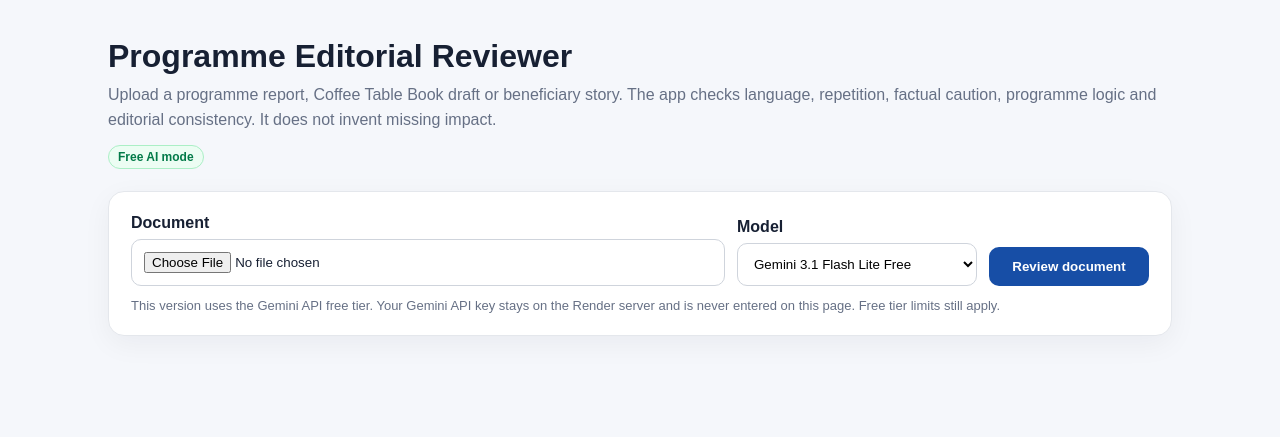
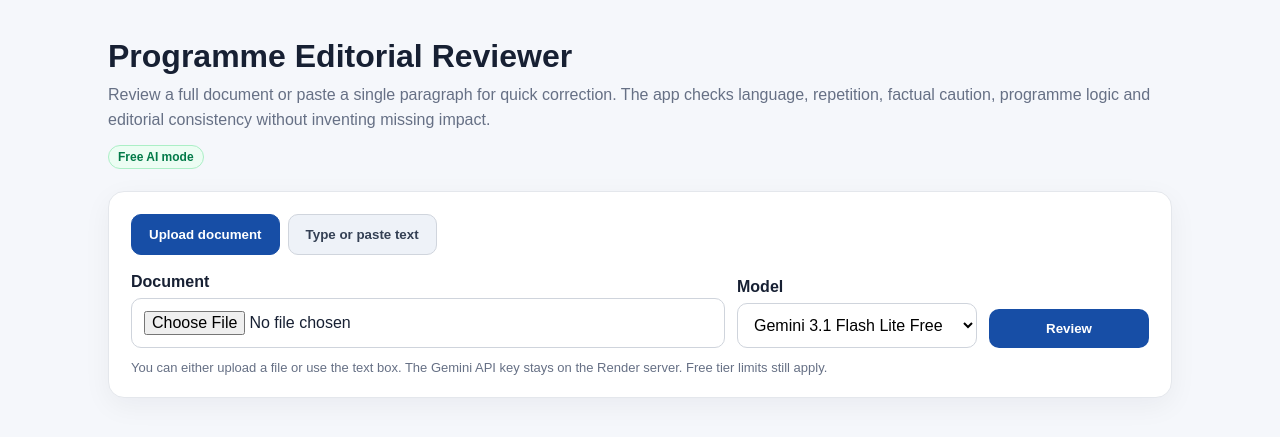
Before and after one commit to 36kuberanenterprises-tech/ProgrammeEditorialReviewer, a FastAPI app: page / in a window 1280 px wide. Shown: the top 437 px of the page. Run offline with FastAPI, Linux system fonts and the light colour scheme.

Commit message:
Add paste and type text review mode

```diff
--- a/templates/index.html
+++ b/templates/index.html
@@ -9,28 +9,40 @@
 *{box-sizing:border-box} body{margin:0;font-family:Arial,Helvetica,sans-serif;background:var(--bg);color:var(--ink)}
 .wrap{max-width:1100px;margin:38px auto;padding:0 18px}.hero{margin-bottom:22px}.hero h1{font-size:32px;margin:0 0 8px}.hero p{color:var(--muted);margin:0;line-height:1.55}
 .card{background:var(--card);border:1px solid var(--line);border-radius:16px;padding:22px;box-shadow:0 8px 28px rgba(16,24,40,.05)}
-form.row{display:grid;grid-template-columns:1fr 240px 160px;gap:12px;align-items:end}.field label{display:block;font-weight:700;margin-bottom:7px}.field input,.field select{width:100%;padding:12px;border:1px solid #cfd4dc;border-radius:10px;background:#fff}
+.modebar{display:flex;gap:8px;margin-bottom:18px;flex-wrap:wrap}.modebtn{background:#eef2f8;color:#344054;border:1px solid #d0d5dd}.modebtn.active{background:var(--accent);color:#fff;border-color:var(--accent)}
+form.row{display:grid;grid-template-columns:1fr 240px 160px;gap:12px;align-items:end}.field label{display:block;font-weight:700;margin-bottom:7px}.field input,.field select,textarea{width:100%;padding:12px;border:1px solid #cfd4dc;border-radius:10px;background:#fff;font:inherit}textarea{min-height:210px;resize:vertical;line-height:1.55}
+.textwrap{display:none;margin-bottom:16px}.textmeta{display:flex;justify-content:space-between;gap:10px;margin-top:6px;font-size:12px;color:var(--muted)}
 button{border:0;border-radius:10px;padding:12px 17px;background:var(--accent);color:white;font-weight:700;cursor:pointer}button.secondary{background:#344054}button:disabled{opacity:.55;cursor:not-allowed}
 .note{margin-top:12px;color:var(--muted);font-size:13px}.status{margin:18px 0;padding:12px 14px;border-radius:10px;background:#eef4ff;display:none}.status.error{background:#fff1f0;color:var(--danger)}
 .actions{display:none;gap:10px;margin:18px 0}.item{border-top:1px solid var(--line);padding:22px 0}.item:first-child{border-top:0}.meta{display:flex;justify-content:space-between;gap:10px;margin-bottom:8px}.reason{font-size:14px;color:var(--muted);margin:8px 0}.flag{margin-top:8px;padding:9px 11px;background:#fff4ed;color:#9a3412;border-radius:8px;font-size:14px}.revised{padding:13px;border:1px solid var(--line);border-radius:10px;line-height:1.6;background:#f8fbff;margin-top:8px}.label{font-size:12px;text-transform:uppercase;letter-spacing:.05em;color:var(--muted);font-weight:700;margin-bottom:5px}.diff-del{color:#b42318;text-decoration:line-through}.diff-add{color:#0665c9;font-weight:600}
 .badge{display:inline-block;background:#ecfdf3;color:#027a48;border:1px solid #abefc6;border-radius:999px;padding:4px 9px;font-size:12px;font-weight:700;margin-top:12px}
-@media(max-width:760px){form.row{grid-template-columns:1fr}.hero h1{font-size:27px}.actions{flex-direction:column}}
+@media(max-width:760px){form.row{grid-template-columns:1fr}.hero h1{font-size:27px}.actions{flex-direction:column}.textmeta{flex-direction:column}}
 </style>
 </head>
 <body>
 <div class="wrap">
   <div class="hero">
     <h1>Programme Editorial Reviewer</h1>
-    <p>Upload a programme report, Coffee Table Book draft or beneficiary story. The app checks language, repetition, factual caution, programme logic and editorial consistency. It does not invent missing impact.</p>
+    <p>Review a full document or paste a single paragraph for quick correction. The app checks language, repetition, factual caution, programme logic and editorial consistency without inventing missing impact.</p>
     <span class="badge">Free AI mode</span>
   </div>
   <div class="card">
+    <div class="modebar">
+      <button type="button" id="fileMode" class="modebtn active">Upload document</button>
+      <button type="button" id="textMode" class="modebtn">Type or paste text</button>
+    </div>
+
+    <div id="textWrap" class="textwrap">
+      <div class="field"><label>Text or paragraph</label><textarea id="textInput" placeholder="Type or paste one paragraph, beneficiary story, email text, report section or any content here..."></textarea></div>
+      <div class="textmeta"><span>For paragraph wise checking, paste only the paragraph you want to review.</span><span id="charCount">0 characters</span></div>
+    </div>
+
     <form id="reviewForm" class="row">
-      <div class="field"><label>Document</label><input id="file" type="file" accept=".docx,.pdf,.txt,.md" required></div>
+      <div class="field" id="fileField"><label>Document</label><input id="file" type="file" accept=".docx,.pdf,.txt,.md"></div>
       <div class="field"><label>Model</label><select id="model"><option value="gemini-3.1-flash-lite">Gemini 3.1 Flash Lite Free</option><option value="gemini-3.8-flash">Gemini 3.8 Flash Free</option></select></div>
-      <button id="go" type="submit">Review document</button>
+      <button id="go" type="submit">Review</button>
     </form>
-    <div class="note">This version uses the Gemini API free tier. Your Gemini API key stays on the Render server and is never entered on this page. Free tier limits still apply.</div>
+    <div class="note">You can either upload a file or use the text box. The Gemini API key stays on the Render server. Free tier limits still apply.</div>
     <div id="status" class="status"></div>
     <div id="actions" class="actions">
       <button class="secondary" onclick="downloadDoc('reviewed')">Download marked review</button>
@@ -40,10 +52,15 @@ button{border:0;border-radius:10px;padding:12px 17px;background:var(--accent);co
   </div>
 </div>
 <script>
-let currentItems = []; let currentFilename = 'document.docx';
+let currentItems = []; let currentFilename = 'document.docx'; let mode='file';
 const statusBox = document.getElementById('status');
+const fileMode=document.getElementById('fileMode'), textMode=document.getElementById('textMode');
+const fileField=document.getElementById('fileField'), textWrap=document.getElementById('textWrap'), textInput=document.getElementById('textInput');
 function status(msg, err=false){statusBox.style.display='block';statusBox.className='status'+(err?' error':'');statusBox.textContent=msg;}
 function esc(s){return (s||'').replace(/[&<>"']/g,c=>({'&':'&amp;','<':'&lt;','>':'&gt;','"':'&quot;',"'":'&#39;'}[c]));}
+function setMode(next){mode=next; const isText=mode==='text'; textWrap.style.display=isText?'block':'none'; fileField.style.display=isText?'none':'block'; fileMode.classList.toggle('active',!isText); textMode.classList.toggle('active',isText); statusBox.style.display='none';}
+fileMode.onclick=()=>setMode('file'); textMode.onclick=()=>setMode('text');
+textInput.addEventListener('input',()=>document.getElementById('charCount').textContent=textInput.value.length+' characters');
 function diffWords(a,b){
   const A=a.split(/\s+/), B=b.split(/\s+/); const n=A.length,m=B.length;
   const dp=Array.from({length:n+1},()=>Array(m+1).fill(0));
@@ -52,10 +69,15 @@ function diffWords(a,b){
   while(i<n)out.push('<span class="diff-del">'+esc(A[i++])+'</span>'); while(j<m)out.push('<span class="diff-add">'+esc(B[j++])+'</span>'); return out.join(' ');
 }
 document.getElementById('reviewForm').addEventListener('submit', async e=>{
-  e.preventDefault(); const file=document.getElementById('file').files[0]; if(!file)return;
-  currentFilename=file.name; const fd=new FormData(); fd.append('file',file); fd.append('model',document.getElementById('model').value);
-  document.getElementById('go').disabled=true; document.getElementById('results').innerHTML=''; document.getElementById('actions').style.display='none'; status('Reviewing the document. Larger files may take a few minutes.');
-  try{const r=await fetch('/review',{method:'POST',body:fd}); const data=await r.json(); if(!r.ok)throw new Error(data.detail||'Review failed'); currentItems=data.items; status(`Review complete. ${data.count} paragraphs checked using ${data.provider}.`); document.getElementById('actions').style.display='flex';
+  e.preventDefault(); const fd=new FormData();
+  if(mode==='text'){
+    const txt=textInput.value.trim(); if(!txt){status('Please type or paste text to review.',true);return;} fd.append('text',txt); currentFilename='Pasted Text.docx';
+  }else{
+    const file=document.getElementById('file').files[0]; if(!file){status('Please choose a document to review.',true);return;} fd.append('file',file); currentFilename=file.name;
+  }
+  fd.append('model',document.getElementById('model').value);
+  document.getElementById('go').disabled=true; document.getElementById('results').innerHTML=''; document.getElementById('actions').style.display='none'; status(mode==='text'?'Reviewing the text...':'Reviewing the document. Larger files may take a few minutes.');
+  try{const r=await fetch('/review',{method:'POST',body:fd}); const data=await r.json(); if(!r.ok)throw new Error(data.detail||'Review failed'); currentItems=data.items; currentFilename=data.filename==='Pasted Text'?'Pasted Text.docx':(data.filename||currentFilename); status(`Review complete. ${data.count} paragraph${data.count===1?'':'s'} checked using ${data.provider}.`); document.getElementById('actions').style.display='flex';
     document.getElementById('results').innerHTML=data.items.map(x=>`<div class="item"><div class="meta"><strong>Paragraph ${x.id}</strong></div><div class="label">Marked correction</div><div class="revised">${diffWords(x.original,x.revised)}</div>${x.reason?`<div class="reason"><strong>Editorial note:</strong> ${esc(x.reason)}</div>`:''}${(x.flags||[]).map(f=>`<div class="flag"><strong>Please confirm:</strong> ${esc(f)}</div>`).join('')}</div>`).join('');
   }catch(err){status(err.message,true);}finally{document.getElementById('go').disabled=false;}
 });
```
